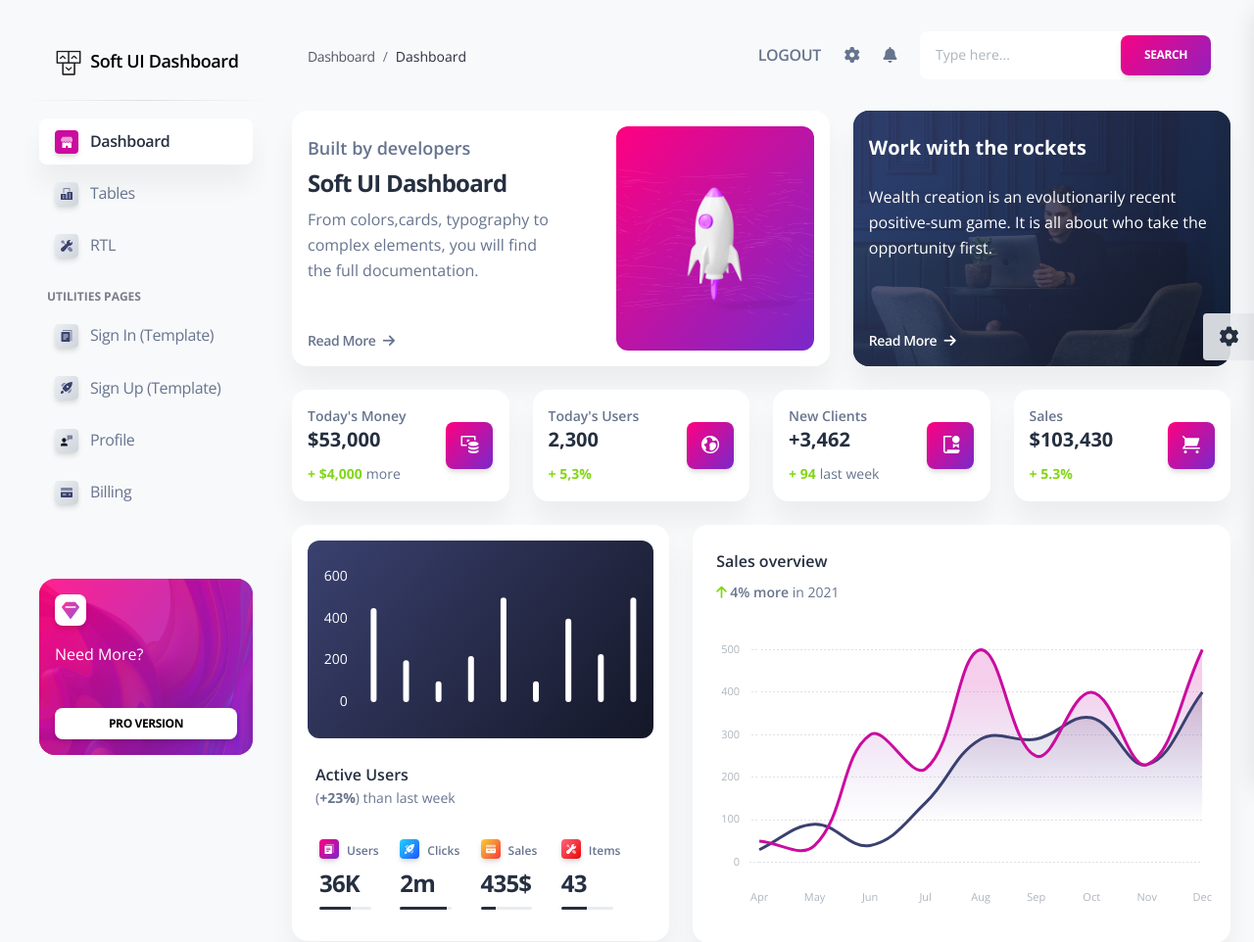
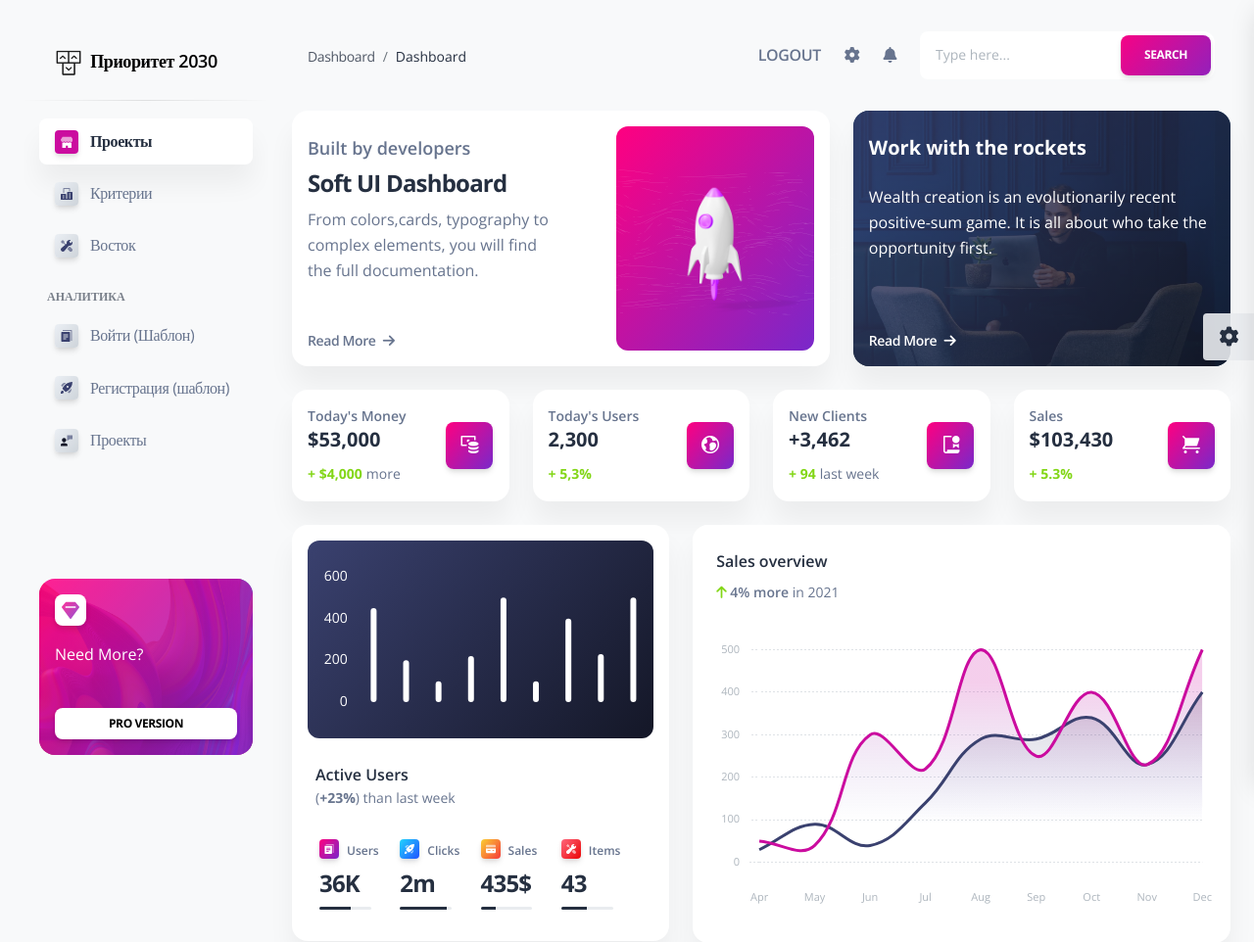
Before and after one commit to KeyAVE/django-soft-ui-dashboard-k, a Django app: page / in a window 1280 px wide. Shown: the top 962 px of the page at 98% size. Run offline with Django 3.2, Linux system fonts and the light colour scheme; the visitor is signed in with stand-in values (Sample User, id 1); some libraries are stand-ins or nearby versions.

Commit message:
Перевод сайдбара

```diff
--- a/apps/templates/includes/sidebar.html
+++ b/apps/templates/includes/sidebar.html
@@ -3,7 +3,7 @@
       <i class="fas fa-times p-3 cursor-pointer text-secondary opacity-5 position-absolute right-0 top-0 d-none d-xl-none" aria-hidden="true" id="iconSidenav"></i>
       <a class="navbar-brand m-0" href="/">
         <img src="/static/assets/img/logo-ct.png" class="navbar-brand-img h-100 w-15" alt="...">
-        <span class="ms-1 font-weight-bold">Soft UI Dashboard</span>
+        <span class="ms-1 font-weight-bold">Приоритет 2030</span>
       </a>
     </div>
     <hr class="horizontal dark mt-0">
@@ -26,14 +26,14 @@
                 </g>
               </svg>
             </div>
-            <span class="nav-link-text ms-1">Dashboard</span>
+            <span class="nav-link-text ms-1">Проекты</span>
           </a>
         </li>
         <li class="nav-item mb-1">
           <a class="nav-link {% if 'tables' in segment %} active {% endif %}" href="/tables.html">
             <div class="icon icon-shape icon-xs shadow border-radius-sm bg-gradient-light text-center me-2 d-flex align-items-center justify-content-center">
               <svg width="12px" height="12px" viewBox="0 0 42 42" version="1.1" xmlns="http://www.w3.org/2000/svg" xmlns:xlink="http://www.w3.org/1999/xlink">
-                <title>office</title>
+                <title>офис</title>
                 <g id="Basic-Elements" stroke="none" stroke-width="1" fill="none" fill-rule="evenodd">
                   <g id="Rounded-Icons" transform="translate(-1869.000000, -293.000000)" fill="#FFFFFF" fill-rule="nonzero">
                     <g id="Icons-with-opacity" transform="translate(1716.000000, 291.000000)">
@@ -46,14 +46,14 @@
                 </g>
               </svg>
             </div>
-            <span class="nav-link-text ms-1">Tables</span>
+            <span class="nav-link-text ms-1">Критерии</span>
           </a>
         </li>
         <li class="nav-item mb-1">
           <a class="nav-link {% if 'rtl' in segment %} active {% endif %}" href="/rtl.html">
             <div class="icon icon-shape icon-xs shadow border-radius-sm bg-gradient-light text-center me-2 d-flex align-items-center justify-content-center">
               <svg width="12px" height="12px" viewBox="0 0 40 40" version="1.1" xmlns="http://www.w3.org/2000/svg" xmlns:xlink="http://www.w3.org/1999/xlink">
-                <title>settings</title>
+                <title>настройки</title>
                 <g id="Basic-Elements" stroke="none" stroke-width="1" fill="none" fill-rule="evenodd">
                   <g id="Rounded-Icons" transform="translate(-2020.000000, -442.000000)" fill="#FFFFFF" fill-rule="nonzero">
                     <g id="Icons-with-opacity" transform="translate(1716.000000, 291.000000)">
@@ -67,17 +67,17 @@
                 </g>
               </svg>
             </div>
-            <span class="nav-link-text ms-1">RTL</span>
+            <span class="nav-link-text ms-1">Восток</span>
           </a>
         </li>
         <li class="nav-item mt-3">
-          <h6 class="ps-4 text-uppercase text-xs font-weight-bolder opacity-6">Utilities pages</h6>
+          <h6 class="ps-4 text-uppercase text-xs font-weight-bolder opacity-6">Аналитика</h6>
         </li>
         <li class="nav-item mb-1">
           <a class="nav-link  " href="/sign-in.html">
             <div class="icon icon-shape icon-xs shadow border-radius-sm bg-gradient-light text-center me-2 d-flex align-items-center justify-content-center">
               <svg width="12px" height="12px" viewBox="0 0 40 44" version="1.1" xmlns="http://www.w3.org/2000/svg" xmlns:xlink="http://www.w3.org/1999/xlink">
-                <title>document</title>
+                <title>документ</title>
                 <g id="Basic-Elements" stroke="none" stroke-width="1" fill="none" fill-rule="evenodd">
                   <g id="Rounded-Icons" transform="translate(-1870.000000, -591.000000)" fill="#FFFFFF" fill-rule="nonzero">
                     <g id="Icons-with-opacity" transform="translate(1716.000000, 291.000000)">
@@ -90,7 +90,7 @@
                 </g>
               </svg>
             </div>
-            <span class="nav-link-text ms-1">Sign In (Template)</span>
+            <span class="nav-link-text ms-1">Войти (Шаблон)</span>
           </a>
         </li>
         <li class="nav-item mb-1">
@@ -112,7 +112,7 @@
                 </g>
               </svg>
             </div>
-            <span class="nav-link-text ms-1">Sign Up (Template)</span>
+            <span class="nav-link-text ms-1">Регистрация (шаблон)</span>
           </a>
         </li>
         <li class="nav-item mb-1">
@@ -133,27 +133,7 @@
                 </g>
               </svg>
             </div>
-            <span class="nav-link-text ms-1">Profile</span>
-          </a>
-        </li>
-        <li class="nav-item mb-1">
-          <a class="nav-link {% if 'billing' in segment %} active {% endif %}" href="/billing.html">
-            <div class="icon icon-shape icon-xs shadow border-radius-sm bg-gradient-light text-center me-2 d-flex align-items-center justify-content-center">
-              <svg width="12px" height="12px" viewBox="0 0 43 36" version="1.1" xmlns="http://www.w3.org/2000/svg" xmlns:xlink="http://www.w3.org/1999/xlink">
-                <title>credit-card</title>
-                <g id="Basic-Elements" stroke="none" stroke-width="1" fill="none" fill-rule="evenodd">
-                  <g id="Rounded-Icons" transform="translate(-2169.000000, -745.000000)" fill="#FFFFFF" fill-rule="nonzero">
-                    <g id="Icons-with-opacity" transform="translate(1716.000000, 291.000000)">
-                      <g id="credit-card" transform="translate(453.000000, 454.000000)">
-                        <path class="color-background" d="M43,10.7482083 L43,3.58333333 C43,1.60354167 41.3964583,0 39.4166667,0 L3.58333333,0 C1.60354167,0 0,1.60354167 0,3.58333333 L0,10.7482083 L43,10.7482083 Z" id="Path" opacity="0.593633743"></path>
-                        <path class="color-background" d="M0,16.125 L0,32.25 C0,34.2297917 1.60354167,35.8333333 3.58333333,35.8333333 L39.4166667,35.8333333 C41.3964583,35.8333333 43,34.2297917 43,32.25 L43,16.125 L0,16.125 Z M19.7083333,26.875 L7.16666667,26.875 L7.16666667,23.2916667 L19.7083333,23.2916667 L19.7083333,26.875 Z M35.8333333,26.875 L28.6666667,26.875 L28.6666667,23.2916667 L35.8333333,23.2916667 L35.8333333,26.875 Z" id="Shape"></path>
-                      </g>
-                    </g>
-                  </g>
-                </g>
-              </svg>
-            </div>
-            <span class="nav-link-text ms-1">Billing</span>
+            <span class="nav-link-text ms-1">Проекты</span>
           </a>
         </li>
       </ul>
```
